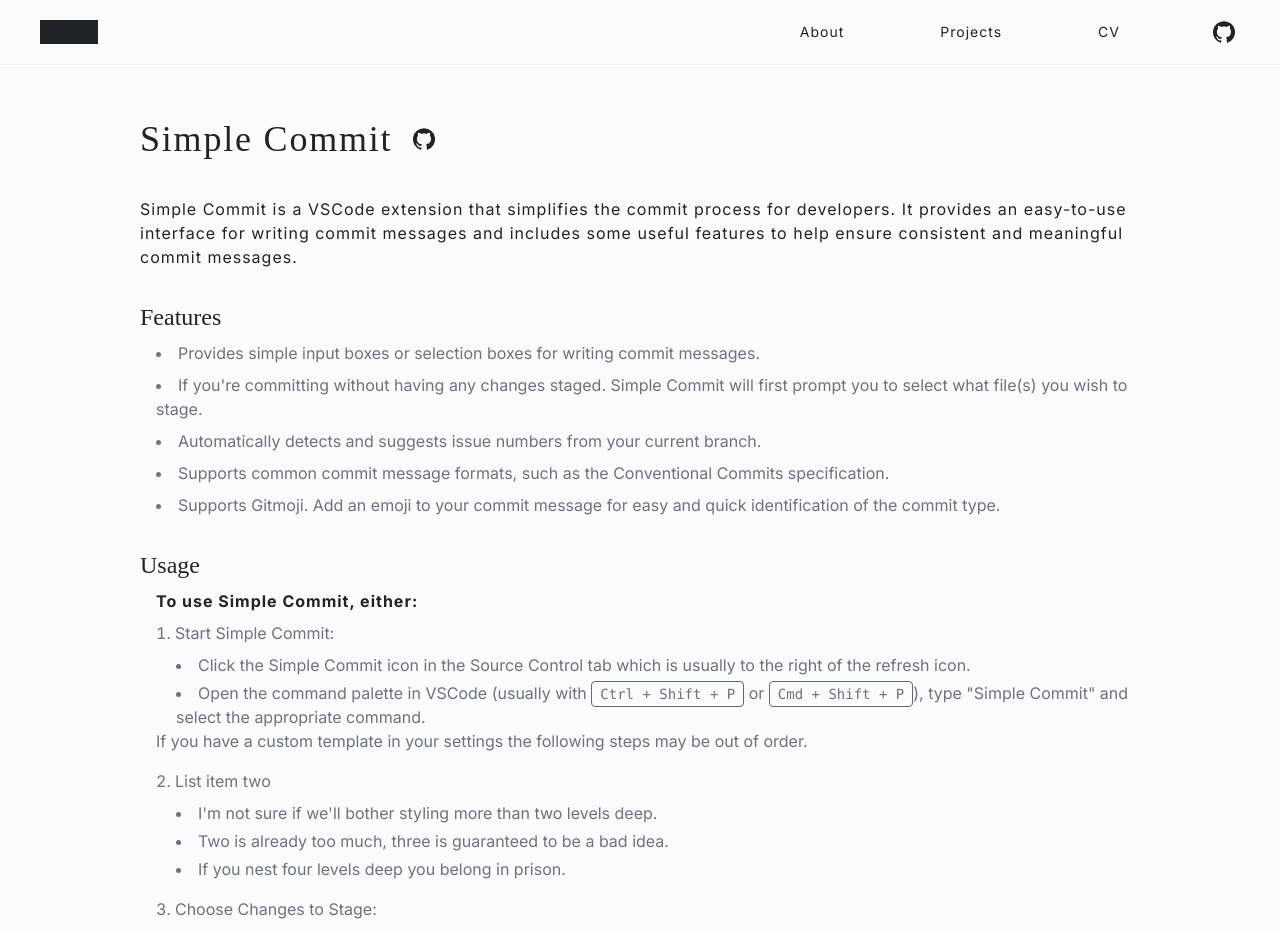
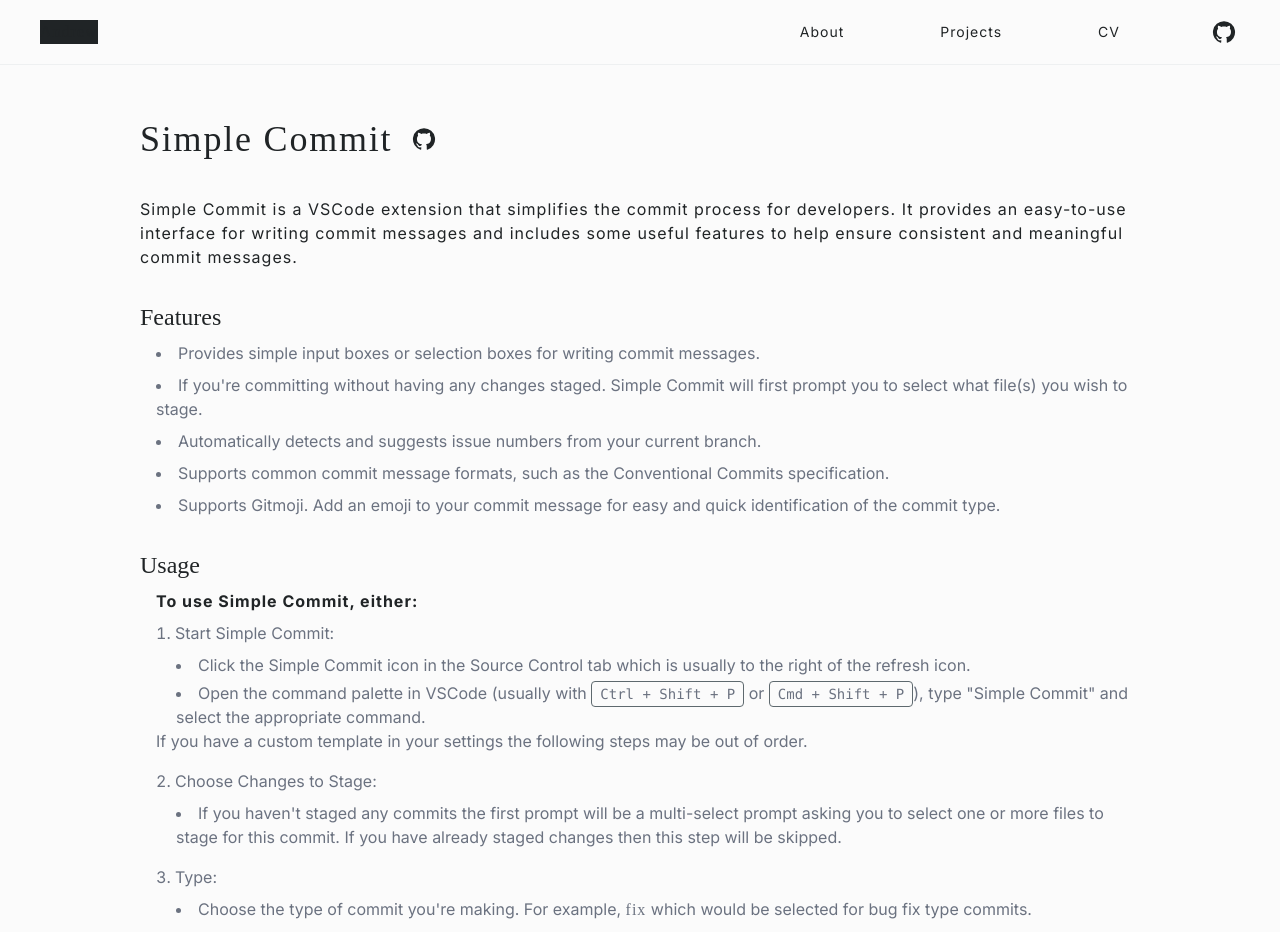
Before and after one commit to fletch-r/personal, a React (Vite) app: page /simple-commit in a window 1280 px wide. Shown: the top 932 px of the page. Built offline with nearby package versions, Linux system fonts and the light colour scheme.

Commit message:
fix: :adhesive_bandage:  - deleted left over placeholder code

```diff
--- a/src/pages/SimpleCommit.tsx
+++ b/src/pages/SimpleCommit.tsx
@@ -54,14 +54,6 @@
                 </li>
               </ul>
               If you have a custom template in your settings the following steps may be out of order.
-            </li>
-            <li>
-              List item two
-              <ul className="pl-5 mt-2 space-y-1 list-disc list-inside">
-                <li>I'm not sure if we'll bother styling more than two levels deep.</li>
-                <li>Two is already too much, three is guaranteed to be a bad idea.</li>
-                <li>If you nest four levels deep you belong in prison.</li>
-              </ul>
             </li>
             <li>
               Choose Changes to Stage:
```
